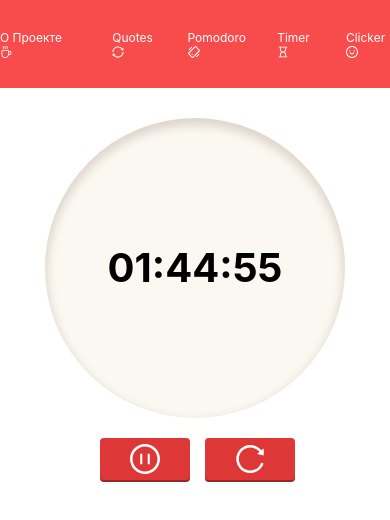
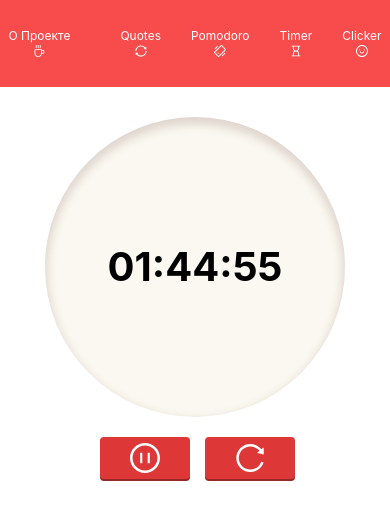
Before and after one commit to first-g/team-project, a React (Create React App) app: page /team-project/timer in a window 390 px wide. Shown: the top 520 px of the page. Built offline with nearby package versions, Linux system fonts and the light colour scheme; the HTML template or start-up script is replaced by a standard one.

Commit message:
upd styles

```diff
--- a/src/components/Navigation/Navigation.css
+++ b/src/components/Navigation/Navigation.css
@@ -15,8 +15,20 @@
 }
 
 .nav__body ul li a{
+    display: flex;
+    align-items: center;
+    gap: 3px;
+}
+
+.nav__body ul li a{
     font-size: 25px;
     color: white;
+}
+
+@media (max-width: 870px) {
+    .nav__body ul li a{
+        flex-direction: column;
+    }
 }
 
 @media (max-width: 700px) {
```
